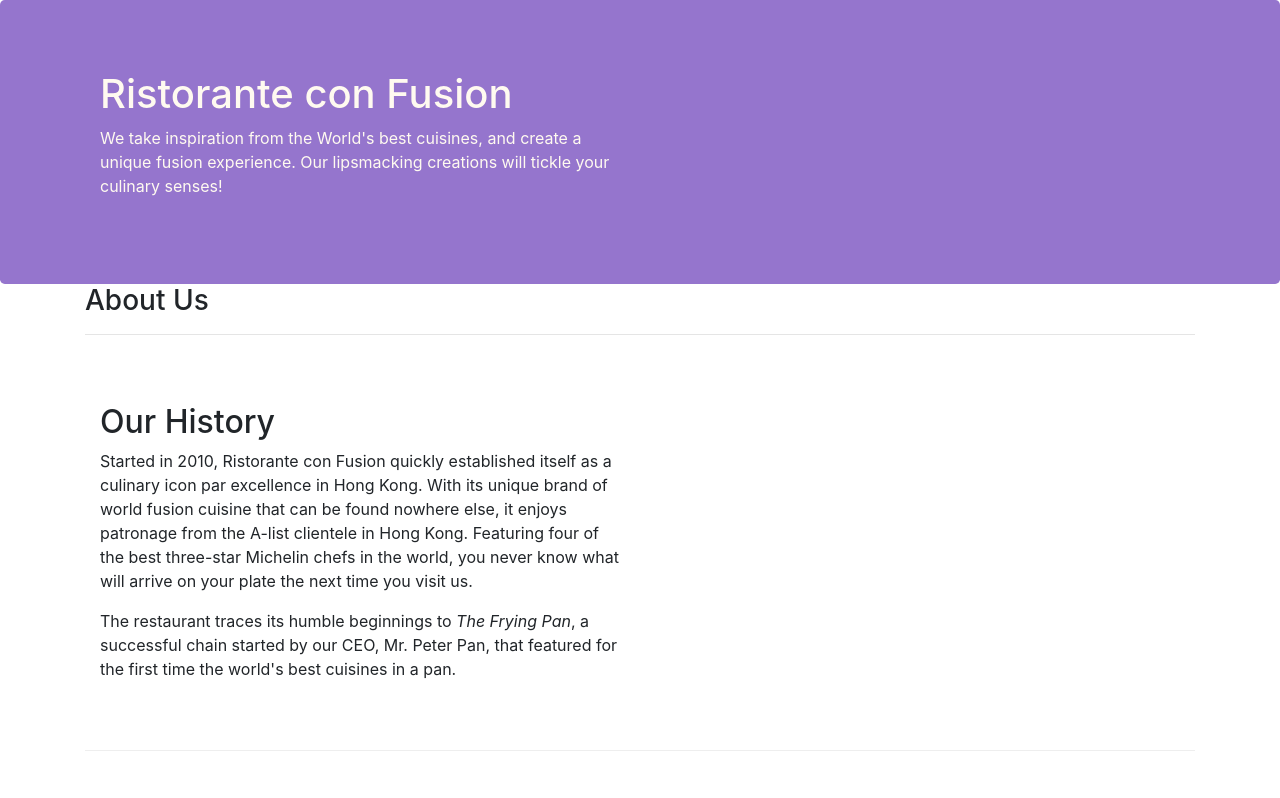
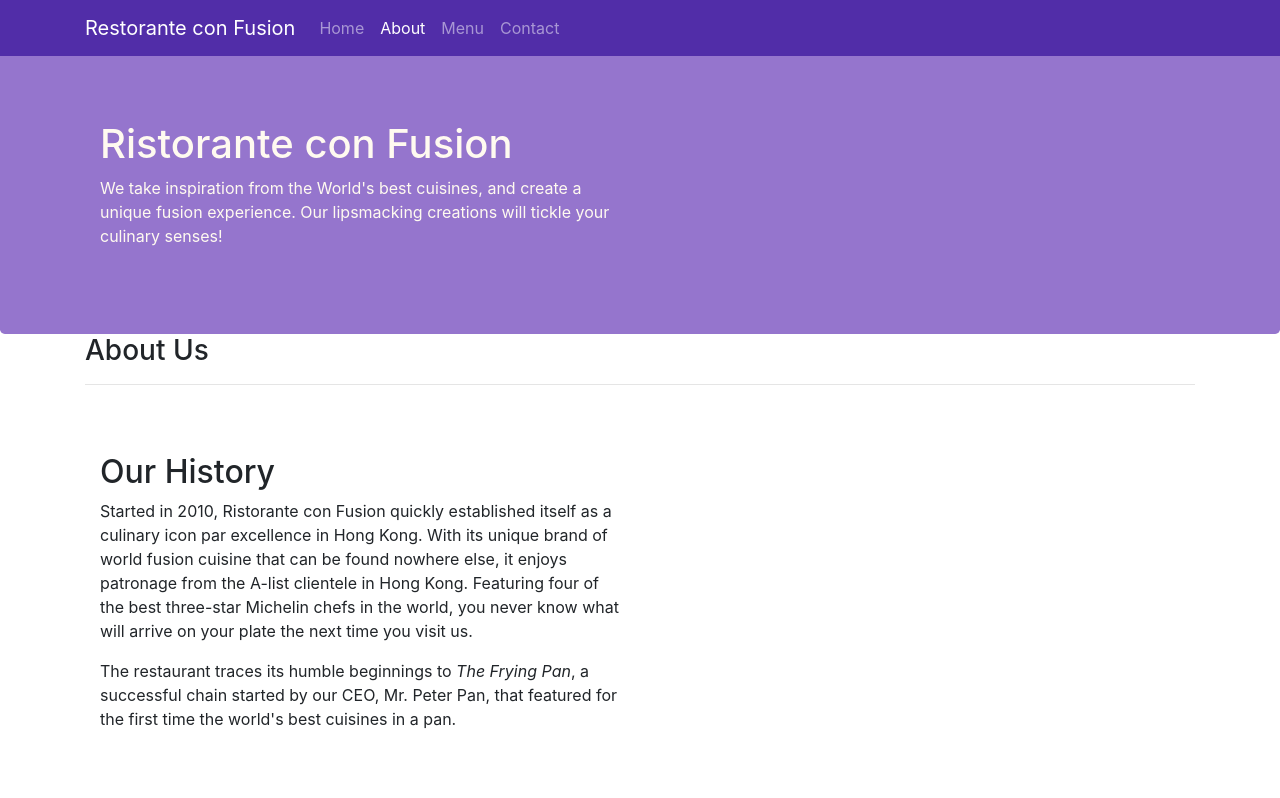
Before and after one commit to ambarish99/bootstrap4, a website: page aboutus.html in a window 1280 px wide. Shown: the top 798 px of the page. Drawn offline with nearby package versions, Linux system fonts and the light colour scheme.

Commit message:
added navbar to all

```diff
--- a/aboutus.html
+++ b/aboutus.html
@@ -15,6 +15,23 @@
 
 
 <body>
+    <nav class="navbar navbar-dark navbar-expand-sm fixed-top">
+        <div class="container">
+        <button class="navbar-toggler" type="button" data-toggle="collapse" data-target="#Navbar">
+            <span class="navbar-toggler-icon"></span>
+        </button>
+            <a class="navbar-brand" href="#">Restorante con Fusion</a>
+            <div class="collapse navbar-collapse" id="Navbar">
+            <ul class="navbar-nav mr-auto">
+                <li class="navbar-item "><a class='nav-link' href='./index.html'>Home</a></li>
+                <li class="navbar-item active"><a class='nav-link' href='./aboutus.html'>About</a></li>
+                <li class="navbar-item "><a class='nav-link' href='#'>Menu</a></li>
+                <li class="navbar-item "><a class='nav-link' href='#'>Contact</a></li>
+
+            </ul>
+            </div>
+        </div>
+    </nav>
 
     <header class="jumbotron">
         <div class="container">
--- a/css/styles.css
+++ b/css/styles.css
@@ -28,3 +28,12 @@
     margin:0px;
     color:#0f0f0f;
 }
+
+body{
+    padding:50px 0px 0px 0px;
+    z-index:0;
+}
+
+.navbar-dark {
+     background-color: #512DA8;
+}
```
Also changed, not shown: index.html (+17 -0 lines).
